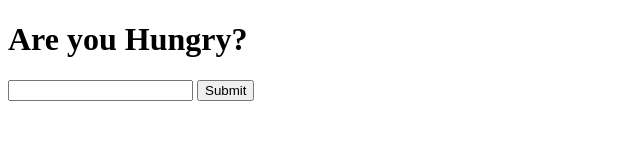
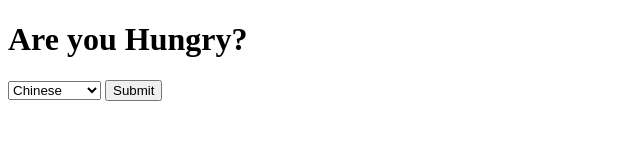
Before and after one commit to jwaii/API_CAPSTONE, a plain HTML site: page index.html in a window 1280 px wide. Shown: the whole page, without its empty margins (0-640 px from the left). Drawn offline with nearby package versions, Linux system fonts and the light colour scheme.

Commit message:
change form to dropdown

```diff
--- a/app.js
+++ b/app.js
@@ -32,7 +32,7 @@ function watchForm(){
 console.log('hello world')
     $('form').submit(event =>{
     event.preventDefault()
-    const query = $('#js-input-section').val();
+    const query = $('#dropdown-list').val();
     console.log(query);
     console.log('watch form working')
 });
--- a/index.html
+++ b/index.html
@@ -8,7 +8,15 @@
     <h1 class="pageTitle"> Are you Hungry?
     </h1>
     <form class="form">
-      <input type="text" class="input-section" id="js-input-section">
+      <select name="Food-Names" id="dropdown-list">
+        <option value="Chinese"> Chinese</option>
+        <option value="Mexican"> Mexican</option>
+        <option value="Japanese"> Japanese</option>
+        <option value="Korean"> Korean</option>
+        <option value="American"> American</option>
+        <option value="Vietnamese">Vietnamese</option>
+        <option value="Indian"> Indian</option>
+      </select>
       <input type="submit" class="submit-button" id="js-submit-button">
     </form>
       <script src="https://ajax.googleapis.com/ajax/libs/jquery/3.4.1/jquery.min.js"></script>
```
